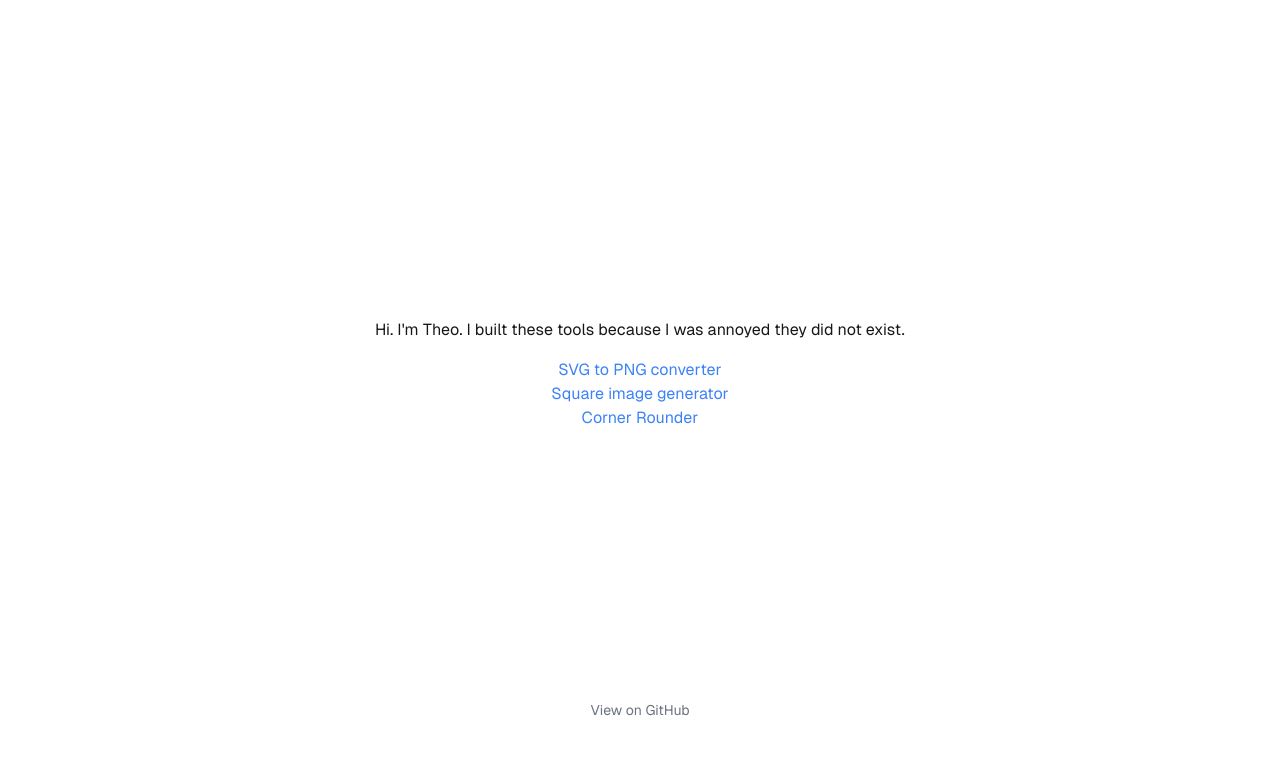
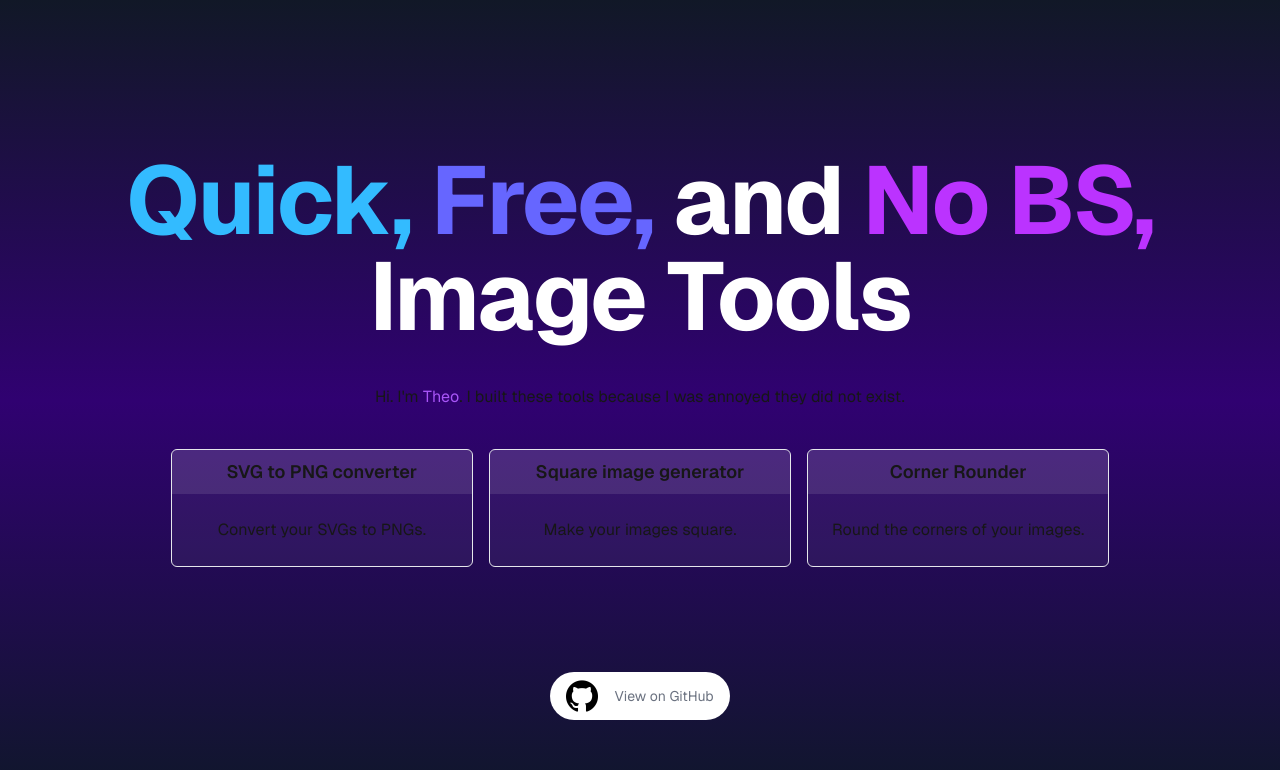
Before and after one commit to t3dotgg/quickpic, a Next.js app: page / in a window 1280 px wide. Shown: the top 770 px of the page. Built offline with nearby package versions, Linux system fonts and the light colour scheme.

Commit message:
New landing page UI and prettier config
New landing page UI with new footer github button and prettier config for tailwindcss formatting

```diff
--- a/package.json
+++ b/package.json
@@ -10,10 +10,12 @@
   },
   "dependencies": {
     "babel-plugin-react-compiler": "0.0.0-experimental-734b737-20241003",
+    "lucide-react": "^0.456.0",
     "next": "15.0.0-rc.1",
     "next-plausible": "^3.12.2",
     "react": "19.0.0-rc-cd22717c-20241013",
-    "react-dom": "19.0.0-rc-cd22717c-20241013"
+    "react-dom": "19.0.0-rc-cd22717c-20241013",
+    "react-dropzone": "^14.3.5"
   },
   "devDependencies": {
     "@types/node": "^20",
@@ -22,6 +24,8 @@
     "eslint": "^8",
     "eslint-config-next": "15.0.0-rc.1",
     "postcss": "^8",
+    "prettier": "^3.3.3",
+    "prettier-plugin-tailwindcss": "^0.6.8",
     "tailwindcss": "^3.4.1",
     "typescript": "^5"
   },
--- a/src/app/(tools)/layout.tsx
+++ b/src/app/(tools)/layout.tsx
@@ -1,11 +1,13 @@
+import Image from "next/image";
 import Link from "next/link";
+import githubLogo from "@/app/assets/image/github-logo.png";
 
 function BackButton() {
   return (
-    <div className="fixed top-4 left-4 z-50">
+    <div className="fixed left-4 top-4 z-50">
       <Link
         href="/"
-        className="px-3 py-1 text-gray-400 hover:text-gray-200 text-sm font-medium rounded-md transition-colors duration-200 flex items-center gap-2"
+        className="flex aspect-square items-center gap-2 rounded-md border border-white/90 px-3 py-1 text-sm font-medium text-gray-200 transition-colors duration-200 hover:border-white/70 hover:text-gray-400"
       >
         <svg
           xmlns="http://www.w3.org/2000/svg"
@@ -21,7 +23,6 @@ function BackButton() {
             d="M10 19l-7-7m0 0l7-7m-7 7h18"
           />
         </svg>
-        Back
       </Link>
     </div>
   );
@@ -33,18 +34,19 @@ export default function ToolsLayout({
   children: React.ReactNode;
 }) {
   return (
-    <div className="flex flex-col justify-between min-h-screen p-8 sm:p-20 font-[family-name:var(--font-geist-sans)]">
+    <div className="flex min-h-screen flex-col justify-between bg-gradient-to-b from-gray-900 via-[#300171] to-slate-900 p-8 font-[family-name:var(--font-geist-sans)] sm:p-20">
       <BackButton />
-      <main className="flex-grow flex flex-col items-center justify-center">
+      <main className="flex flex-grow flex-col items-center justify-center">
         {children}
       </main>
-      <footer className="text-center text-sm text-gray-500 mt-8">
+      <footer className="mt-8 flex justify-center">
         <a
           href="https://github.com/t3dotgg/quickpic"
           target="_blank"
           rel="noopener noreferrer"
-          className="hover:underline"
+          className="flex items-center gap-4 rounded-full bg-white px-4 py-2 text-sm text-gray-500 hover:underline"
         >
+          <Image src={githubLogo} alt="Github Logo" width={32} height={32} />
           View on GitHub
         </a>
       </footer>
--- /dev/null
+++ b/src/app/components/LinkCard.tsx
@@ -0,0 +1,23 @@
+"use client";
+
+import Link from "next/link";
+
+export default function LinkCard({
+  href = "#",
+  title = "Colorful Link Card",
+  description = "Hover to see the magic!",
+}) {
+  return (
+    <Link
+      href={href}
+      className="flex flex-col overflow-hidden rounded-md border bg-white/5"
+    >
+      <h2 className="bg-white/10 p-2 text-center text-lg font-semibold hover:bg-white/20">
+        {title}
+      </h2>
+      <p className="m-6 h-full text-center text-sm subpixel-antialiased md:text-base">
+        {description}
+      </p>
+    </Link>
+  );
+}
--- a/src/app/page.tsx
+++ b/src/app/page.tsx
@@ -1,39 +1,54 @@
-import Link from "next/link";
+import LinkCard from "@/app/components/LinkCard";
+import Image from "next/image";
+import githubLogo from "@/app/assets/image/github-logo.png";
 
 export default function Home() {
   return (
-    <div className="flex flex-col justify-between min-h-screen p-8 sm:p-20 font-[family-name:var(--font-geist-sans)]">
-      <main className="flex-grow flex flex-col items-center justify-center">
+    <div className="flex min-h-screen flex-col justify-between bg-gradient-to-b from-gray-900 via-[#300171] to-slate-900 p-8 font-[family-name:var(--font-geist-sans)] sm:p-20">
+      <main className="flex flex-grow flex-col items-center justify-center gap-10">
+        <h1 className="text-center text-4xl font-bold tracking-tight text-white sm:text-6xl sm:tracking-tight lg:text-[4rem] xl:text-[6rem] xl:tracking-tight 2xl:text-[6.5rem]">
+          <span className="text-[hsl(200,100%,60%)]">Quick,</span>{" "}
+          <span className="text-[hsl(240,100%,70%)]">Free,</span> and{" "}
+          <span className="text-[hsl(280,100%,60%)]">No BS,</span> Image Tools
+        </h1>
         <div>
           Hi. I&apos;m{" "}
           <a
             href="https://twitter.com/t3dotgg"
             target="_blank"
             rel="noopener noreferrer"
-            className="hover:underline"
+            className="text-purple-500 hover:underline"
           >
             Theo
           </a>
           . I built these tools because I was annoyed they did not exist.
         </div>
-        <div className="mt-4"></div>
-        <Link href="/svg-to-png" className="text-blue-500 hover:underline">
-          SVG to PNG converter
-        </Link>
-        <Link href="/square-image" className="text-blue-500 hover:underline">
-          Square image generator
-        </Link>
-        <Link href="/rounded-border" className="text-blue-500 hover:underline">
-          Corner Rounder
-        </Link>
+        <div className="grid grid-cols-1 gap-4 md:grid-cols-3">
+          <LinkCard
+            href="/svg-to-png"
+            title="SVG to PNG converter"
+            description="Convert your SVGs to PNGs."
+          />
+          <LinkCard
+            href="/square-image"
+            title="Square image generator"
+            description="Make your images square."
+          />
+          <LinkCard
+            href="/rounded-border"
+            title="Corner Rounder"
+            description="Round the corners of your images."
+          />
+        </div>
       </main>
-      <footer className="text-center text-sm text-gray-500 mt-8">
+      <footer className="mt-8 flex justify-center">
         <a
           href="https://github.com/t3dotgg/quickpic"
           target="_blank"
           rel="noopener noreferrer"
-          className="hover:underline"
+          className="flex items-center gap-4 rounded-full bg-white px-4 py-2 text-sm text-gray-500 hover:underline"
         >
+          <Image src={githubLogo} alt="Github Logo" width={32} height={32} />
           View on GitHub
         </a>
       </footer>
```
Also changed, not shown: src/app/assets/image/github-logo.png (added), 1 other file (tests, documents, lock files or other folders).
